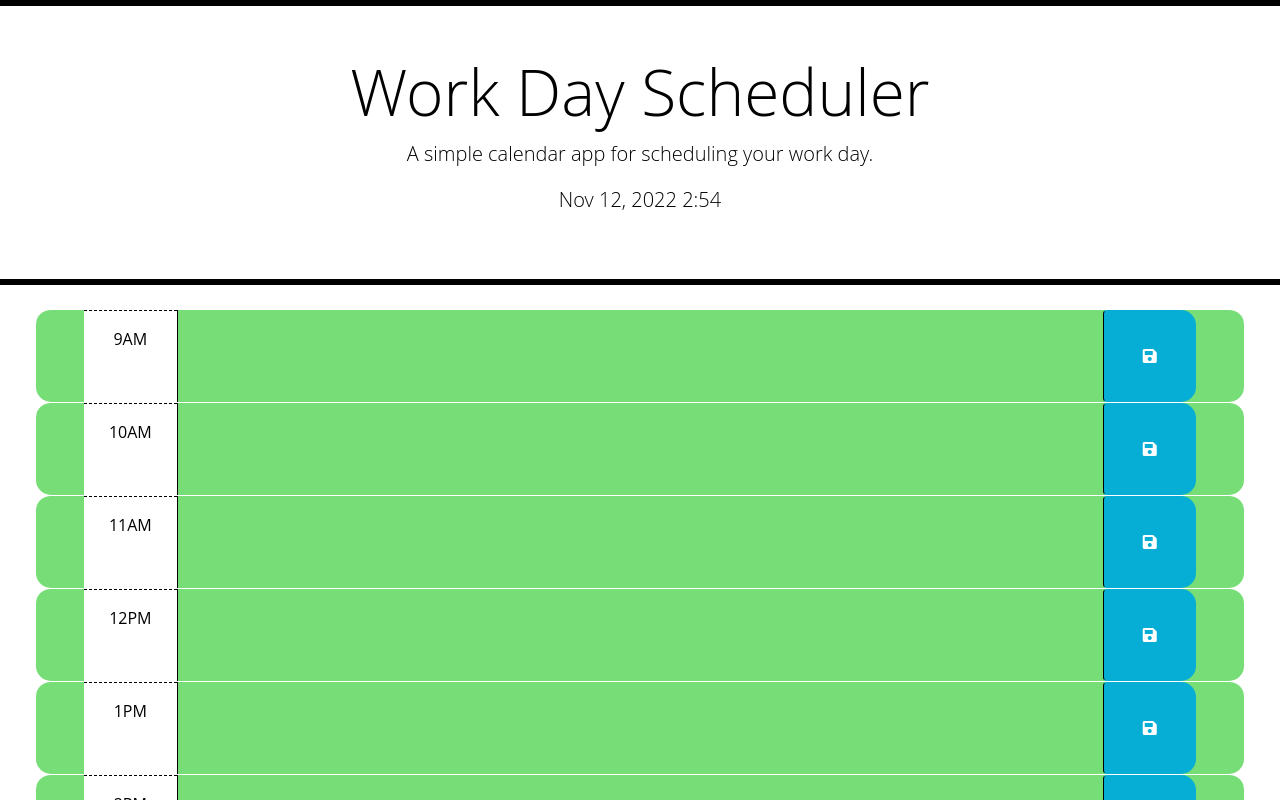
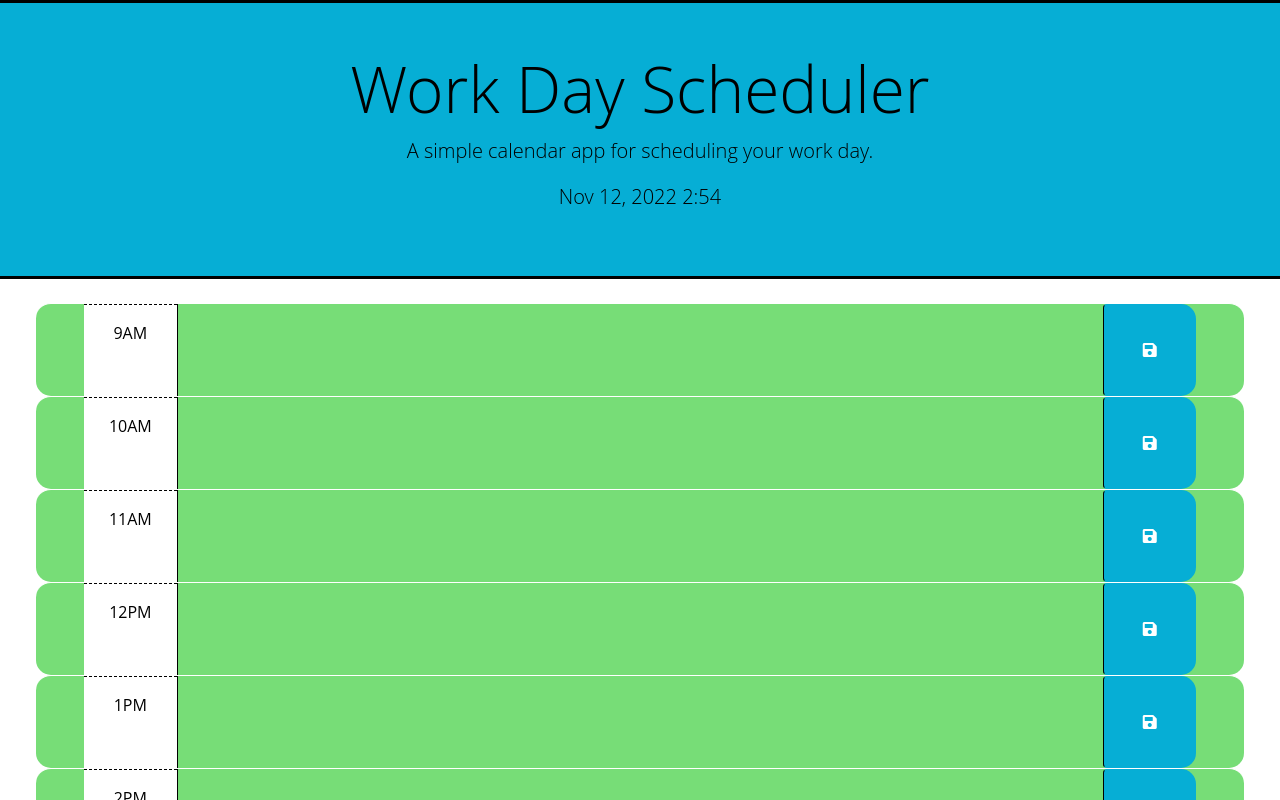
Before and after one commit to tylerwalton/event-calender, a plain HTML site: page index.html in a window 1280 px wide. Shown: the top 800 px of the page. Drawn offline with nearby package versions, Linux system fonts and the light colour scheme.

```diff
--- a/style.css
+++ b/style.css
@@ -7,8 +7,9 @@ header {
     text-align: center;
     color: black;
     border-radius: 0;
-    border-top: 6px solid black;
-    border-bottom: 6px solid black;
+    border-top: 3px solid black;
+    border-bottom: 3px solid black;
+    background-color: #06aed5;
 }
 
 textarea {
```
Also changed, not shown: 1 other file.
